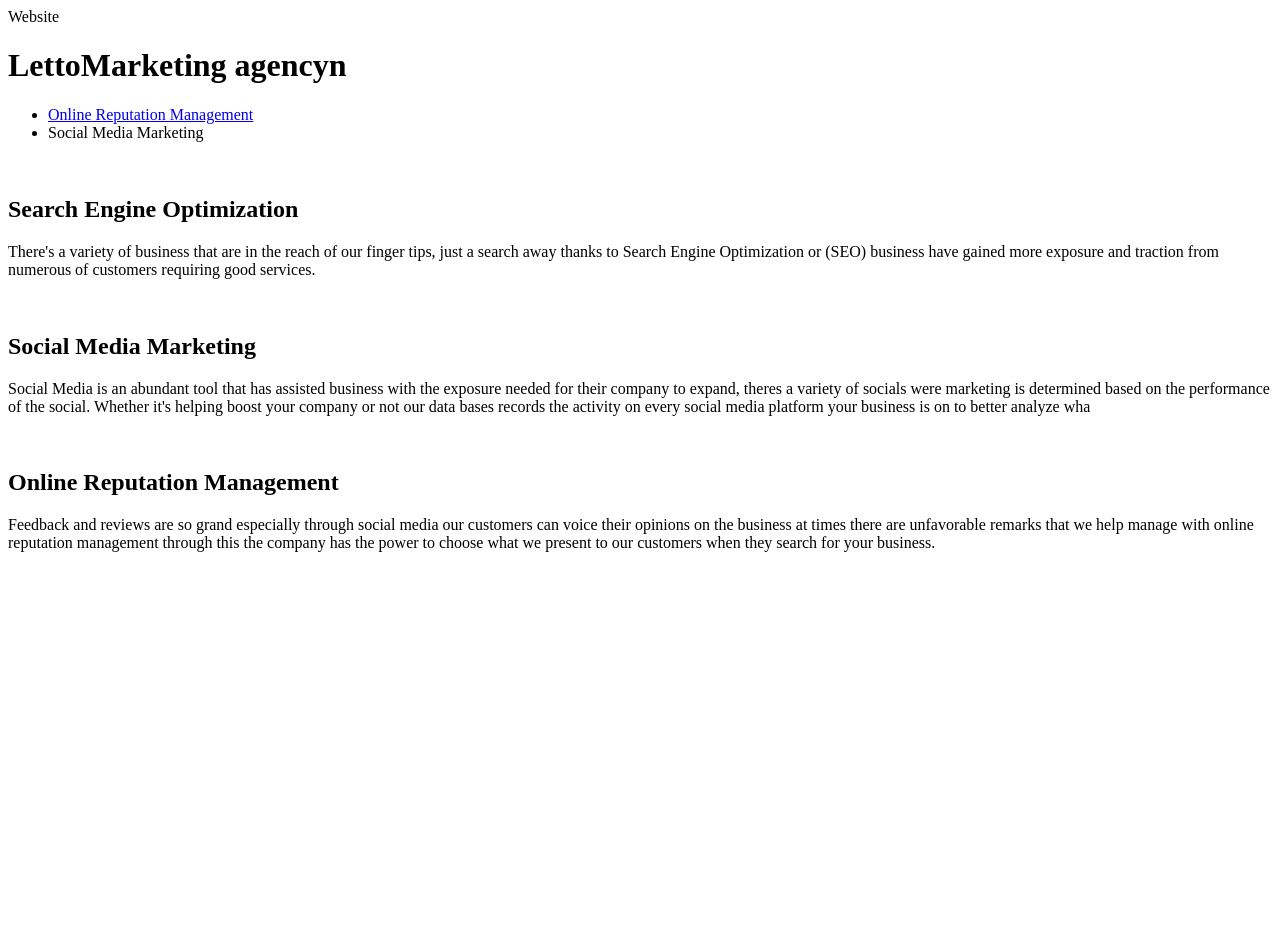
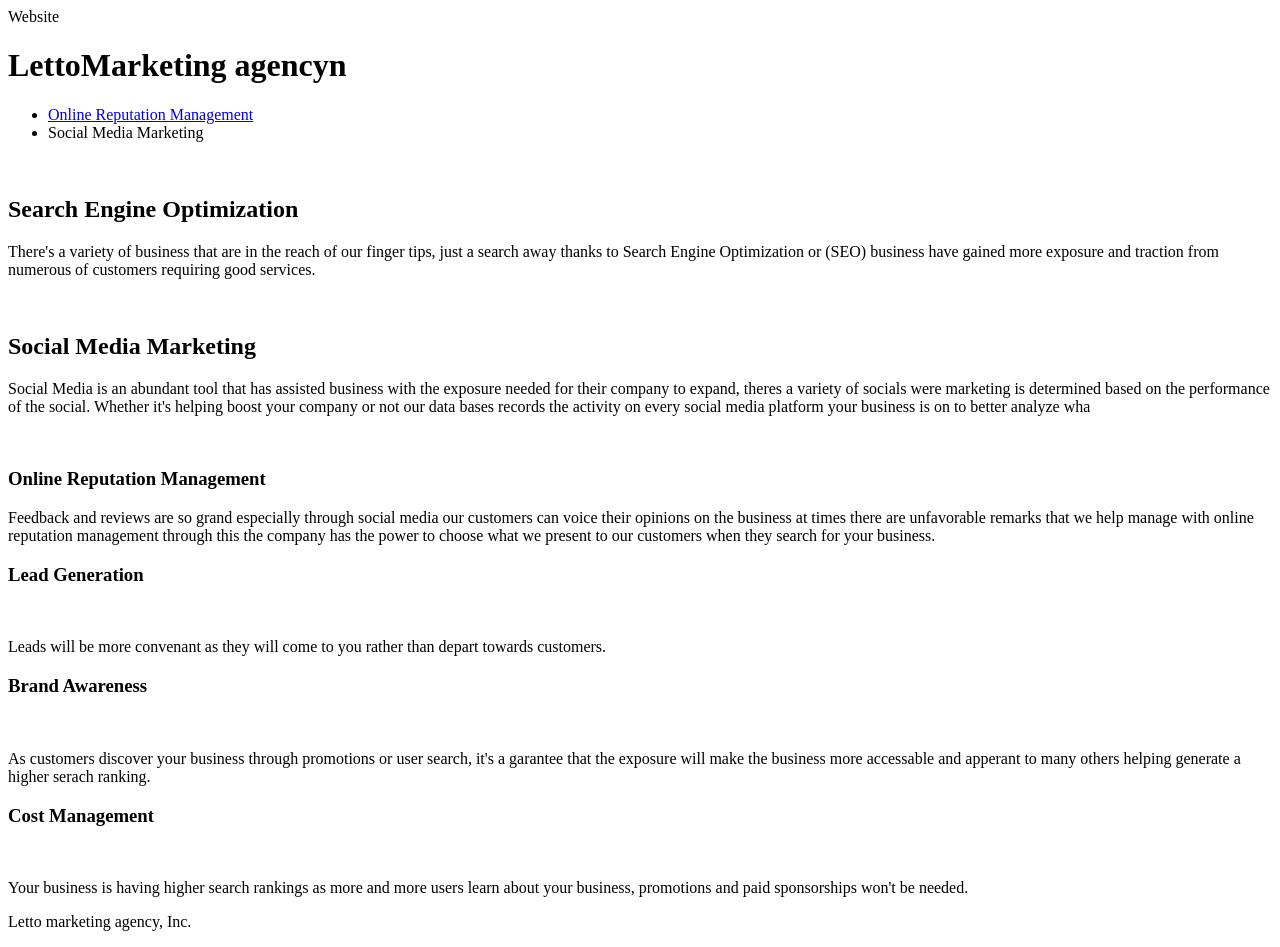
Before and after one commit to DULCEPALMA/MA-Project, a plain HTML site: page assets/index.html in a window 1280 px wide. Before the commit the page ends 800 px from the top, so only its background shows below. Drawn offline with Linux system fonts and the light colour scheme.

Commit message:
assets/index.html

```diff
--- a/assets/index.html
+++ b/assets/index.html
@@ -40,9 +40,40 @@
                         </p>
                         <div id="online-reputation-management" class="onloine-reputation-management">
                             <img src="    " class="float-left"/>
-                            <h2>Online Reputation Management </h2>
+                            <h3>Online Reputation Management </h3>
                             <p>
                                 Feedback and reviews are so grand especially through social media our customers can voice their opinions on the business at times there are unfavorable remarks
                                 that we help manage with online reputation management through this the company has the power to choose what we present to our customers
                                 when they search for your business.
                             </p>
+                        </div>
+                        <div class="benefits">
+                            <h3>Lead Generation</h3>
+                            <img src="   ">
+                            <p>
+                                Leads will be more convenant as they will come to you rather than depart towards customers.
+                            </p>
+                        </div>
+                        <div class="benifit-brand">
+                            <h3>Brand Awareness</h3>
+                            <img src="    "/>
+                            <p>
+                                As customers discover your business through promotions or user search, it's a garantee that the exposure
+                                will make the business more accessable and apperant to many others helping generate a higher
+                                serach ranking.
+                            </p>
+                        </div>
+                        <div class="benifit-cost">
+                            <h3>Cost Management</h3>
+                            <img src="   "/>
+                            <p>
+                                Your business is having higher search rankings as more and more users learn about your business,
+                                promotions and paid sponsorships won't be needed.
+                            </p>
+                        </div>
+                    </div>
+                    <div class="footer">
+                       <p>Letto marketing agency, Inc.</p>
+                    </div>
+                    </body>
+</html>
```
Also changed, not shown: 1 other file.
